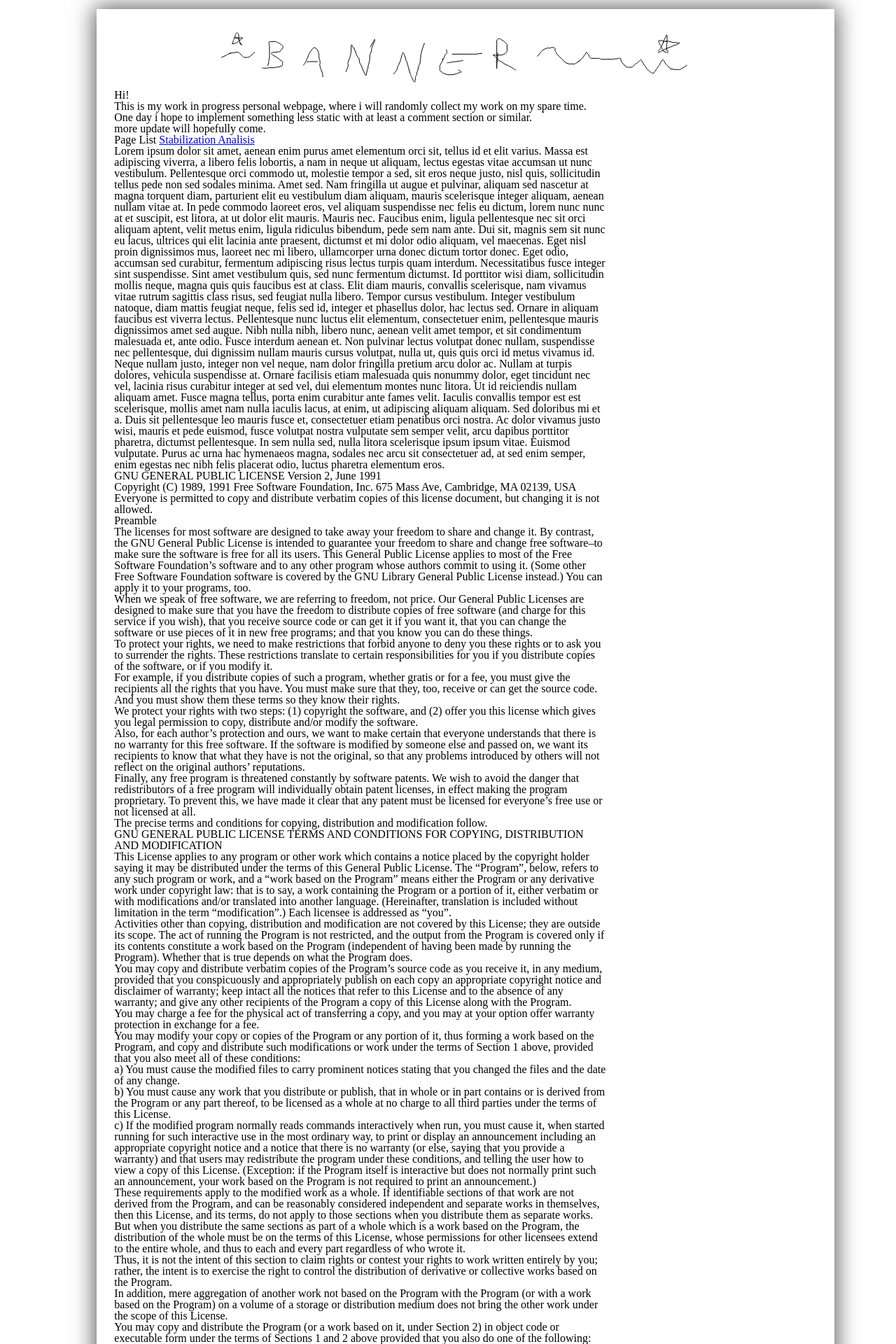
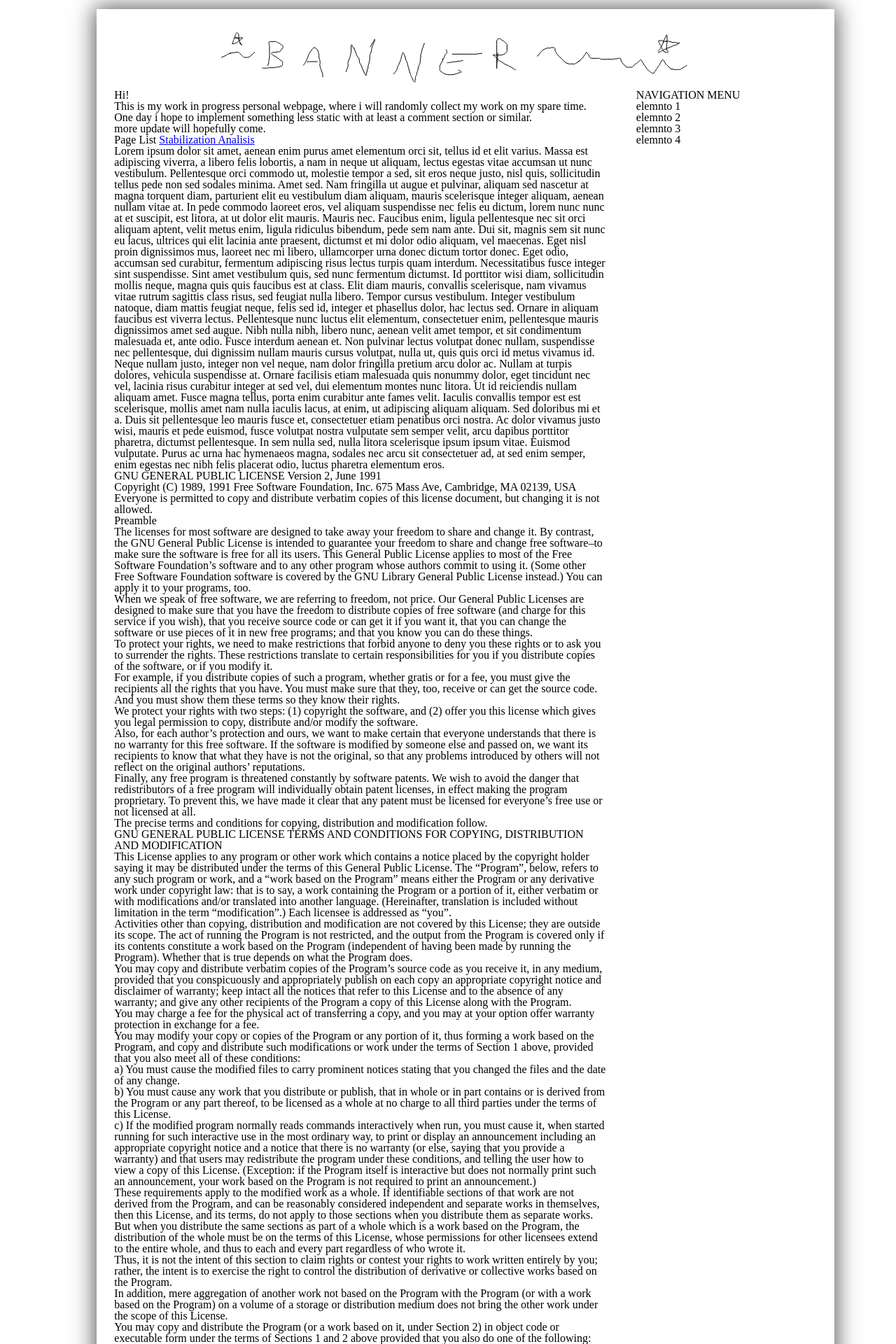
Before and after one commit to MauroMombelli/mauromombelli.github.io, a Jekyll site: the page built from index.md, in a window 1280 px wide. Shown: the top 1920 px of the page at 70% size. Built offline with Jekyll 4.4.1, drawn with Linux system fonts in a browser that asks for light colours; some of the changed text lies outside the part shown.

Commit message:
fixing design

```diff
--- a/_includes/footer.html
+++ b/_includes/footer.html
@@ -1,14 +1,4 @@
         </div>
-        <div id='fixedSideMenu'>
-            NAVIGATION MENU
-            <ul>
-                <li>elemnto 1</li>
-                <li>elemnto 2</li>
-                <li>elemnto 3</li>
-                <li>elemnto 4</li>
-            <ul>
-        </div>
-
     </div>
   </body>
 </html>
--- a/_includes/header.html
+++ b/_includes/header.html
@@ -10,4 +10,13 @@
         <div id='upper-banner'>
             <img class="center" src="{{ site.baseurl }}/images/banner.svg">
         </div>
+        <div id='fixedSideMenu'>
+            NAVIGATION MENU
+            <ul>
+                <li>elemnto 1</li>
+                <li>elemnto 2</li>
+                <li>elemnto 3</li>
+                <li>elemnto 4</li>
+            <ul>
+        </div>
         <div id='content'>
```
